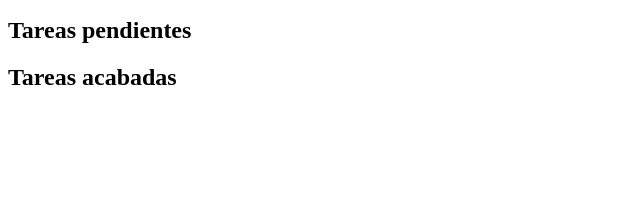
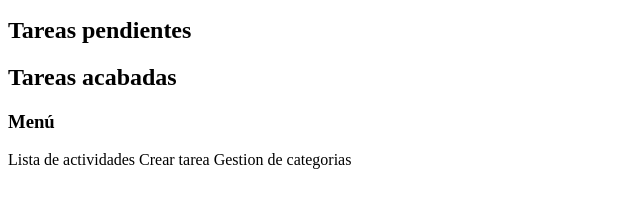
Before and after one commit to victorantonioalvarez-ux/PracticaFinal, a plain HTML site: page index.html in a window 1280 px wide. Shown: the part 104-312 px from the top of the page, without its empty margins (0-640 px from the left). Drawn offline with Linux system fonts and the light colour scheme.

Commit message:
feat: Implementada la lista aside para navegar entre paginas

```diff
--- a/index.html
+++ b/index.html
@@ -25,5 +25,13 @@
 
 		</div>
 	</main>
+	<aside>
+		<h3>Menú</h3>
+		<div>
+			<a src="#">Lista de actividades</a>
+			<a src="#">Crear tarea</a>
+			<a src="#">Gestion de categorias</a>
+		</div>
+	</aside>
 </body>
 </html>
```
